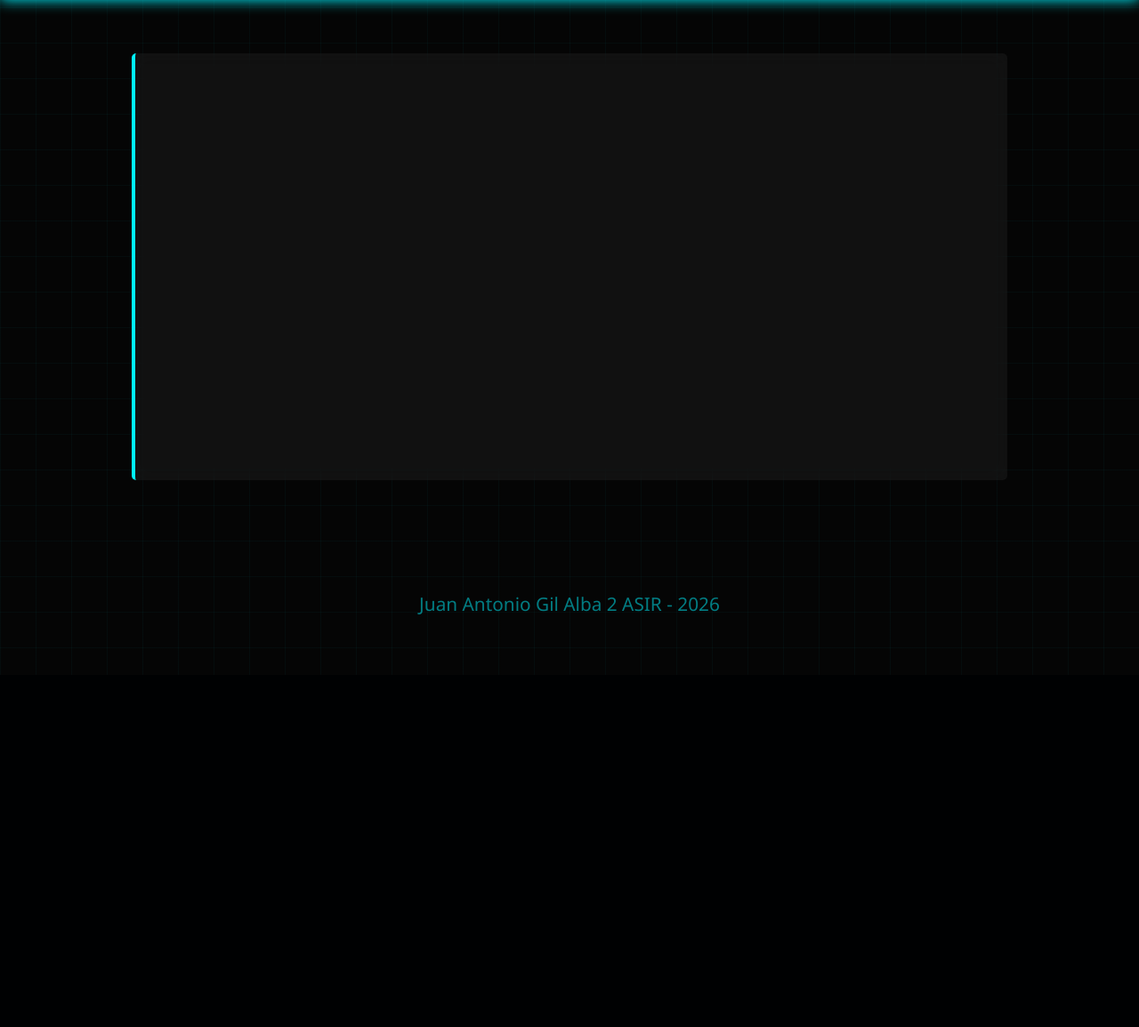
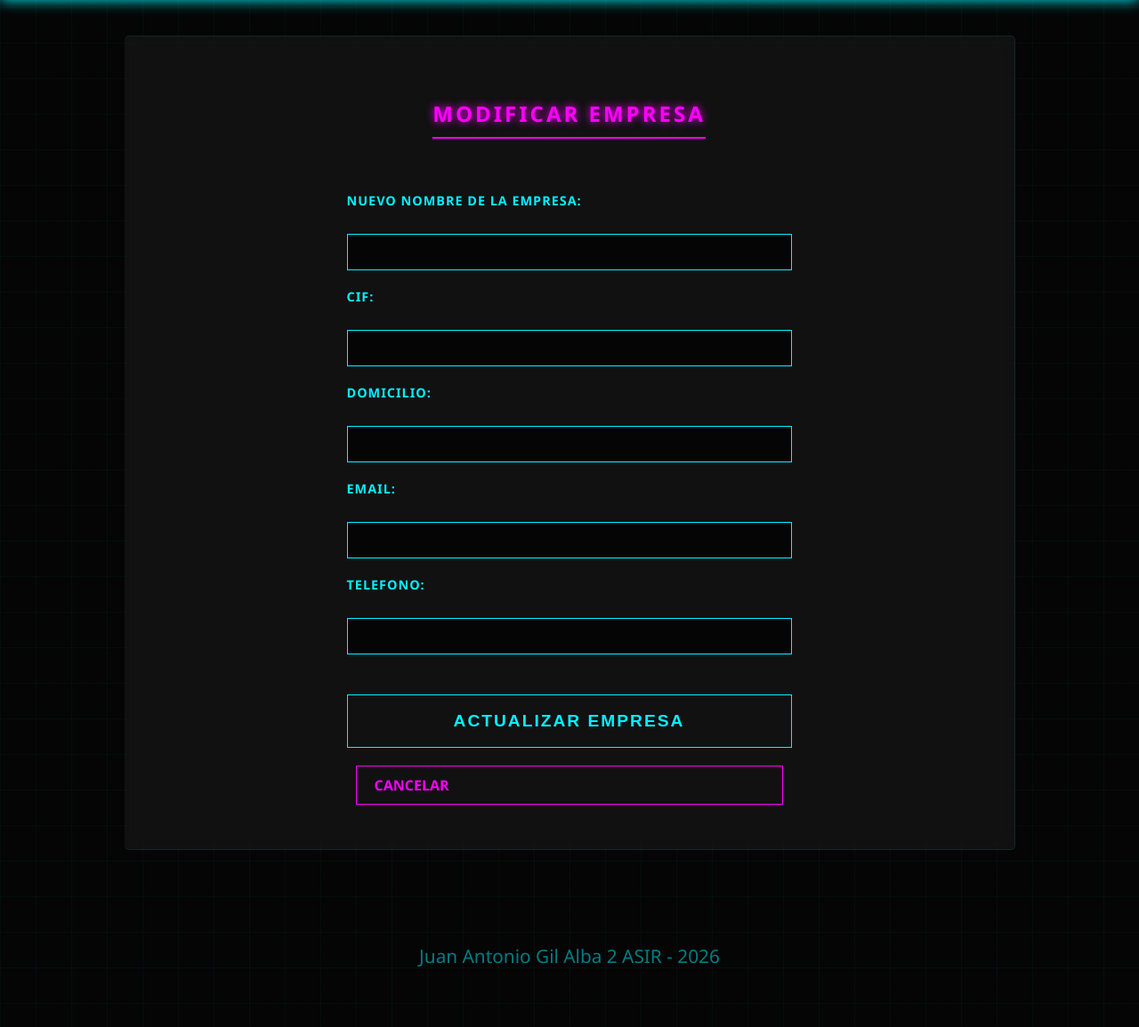
Before and after one commit to ANnthomgamer/Django-IAW, a Django app: page /config/modificar in a window 1280 px wide; the page is wider, and only the part inside the window is pictured. Shown: the part 112-1267 px from the top of that part at 89% size. Before the commit the page ends 841 px from the top of that part, so only its background shows below. Run offline with Django 5.2, Linux system fonts and the light colour scheme.

Commit message:
Terminado frontend de modificación de empresa

```diff
--- a/www/proyecto/proyecto/templates/config/modificar.html
+++ b/www/proyecto/proyecto/templates/config/modificar.html
@@ -1,7 +1,46 @@
 {% extends "index.html" %}
+{% load static %}
 
-{% block titulo %}Configuración de la empresa{% endblock %}
+{% block extra_css %}
+    <title>Modificar empresa</title>
+    <link rel="stylesheet" href="{% static 'css/alta.css' %}">
+{% endblock %}
 
 {% block contenido %}
+    <h2>Modificar empresa</h2>
+
+    <form method="post">
+        {% csrf_token %}
+        <input type="hidden", name="id", value="{{ empresa.id }}">
+
+        <!-- Nombre -->
+        <label for="nombre">Nuevo nombre de la empresa:</label>
+        <input type="text" id="nombre" name="nombre" value="{{ empresa.nombre }}">
+
+
+        <!-- CIF -->
+        <label for="cif">CIF:</label>
+        <input type="text" id="cif" name="cif" value="{{ empresa.cif }}">
+
+
+        <!-- Domicilio -->
+        <label for="nombre">Domicilio:</label>
+        <input type="text" id="domicilio" name="domicilio" value="{{ empresa.domicilio }}">
+
+
+        <!-- Correo -->
+        <label for="nombre">EMAIL:</label>
+        <input type="text" id="mail" name="mail" value="{{ empresa.mail }}">
+
+
+        <!-- Telefono -->
+        <label for="nombre">Telefono:</label>
+        <input type="text" id="telefono" name="telefono" value="{{ empresa.mail }}">
+
+        <button type="submit" class="neon-btn">Actualizar empresa</button>
+        <a href="{% url 'config_url' %}" class="neon-link">Cancelar</a>
+
+
+    </form>
 
 {% endblock %}
```
Also changed, not shown: www/proyecto/proyecto/templates/config/index.html (+10 -0 lines).
